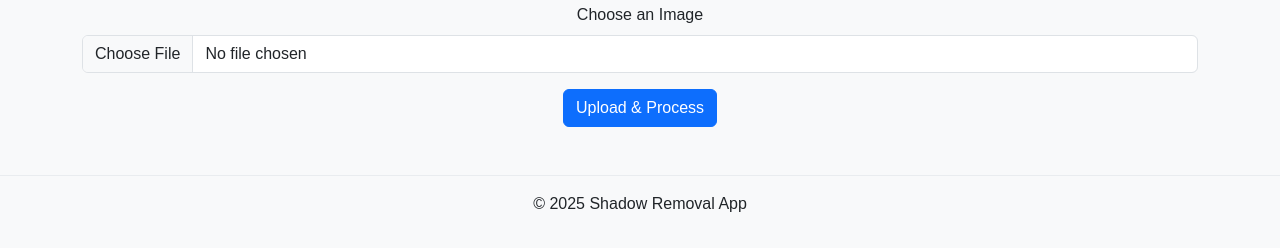
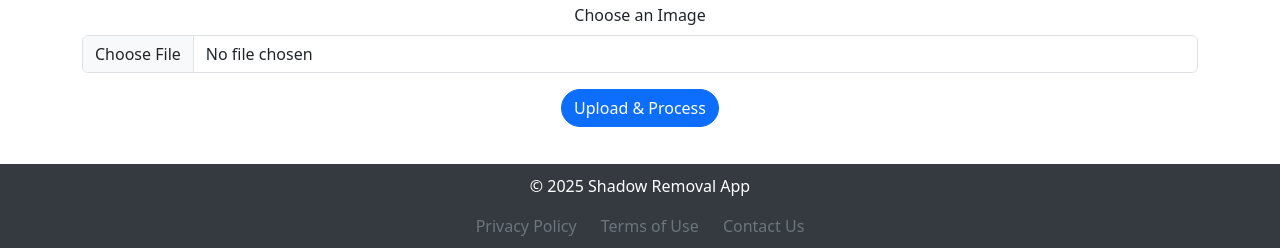
Before and after one commit to cepdnaclk/e20-co543-real-time-shadow-removal-from-images, a Python web app: template app/templates/index.html in a window 1280 px wide. Shown: the part 552-800 px from the top of the page. Run offline with Jinja, Linux system fonts and the light colour scheme; the template is opened without the code that fills it, so the values that code supplies are empty.

Commit message:
Improved button hover effects, image container styling, footer positioning, and navigation bar design

```diff
--- a/app/static/css/styles.css
+++ b/app/static/css/styles.css
@@ -1,26 +1,62 @@
-body {
-    font-family: Arial, sans-serif;
-    background-color: #f8f9fa;
+
+            html, body {
+                height: 100%;
+                margin: 0;
+                display: flex;
+                flex-direction: column;
+            }
+
+            .custom-navbar {
+                background: linear-gradient(45deg, #007bff, #6610f2);
+                color: white;
             }
 
             .navbar-brand {
-    font-weight: bold;
+                font-weight: 700;
+                color: white !important;
+            }
+
+            .btn-primary, .btn-success {
+                border-radius: 20px;
+            }
+
+            .btn-primary:hover, .btn-success:hover {
+                transform: scale(1.05);
+                transition: all 0.3s ease-in-out;
             }
 
             .img-container {
-    min-height: 250px;
-    display: flex;
-    align-items: center;
-    justify-content: center;
-    background-color: #ffffff;
+                background-color: #f8f9fa;
+                box-shadow: 0 4px 6px rgba(0, 0, 0, 0.1);
+                transition: transform 0.3s ease-in-out;
+
             }
 
-.img-container img {
-    max-height: 100%;
-    max-width: 100%;
+            .img-container:hover {
+                transform: scale(1.02);
             }
 
-footer {
-    background-color: #bebedd;
-    border-top: 1px solid #e9ecef;
+            .content {
+            flex: 1;
             }
+
+        .footer {
+
+            background-color: #343a40;
+            color: white;
+            text-align: center;
+            padding: 10px 0;
+            position: fixed;
+            bottom: 0;
+            width: 100%;
+}
+
+        .footer a {
+            color: #6c757d;
+            text-decoration: none;
+            margin: 0 10px;
+        }
+
+        .footer a:hover {
+            color: white;
+        }
--- a/app/templates/index.html
+++ b/app/templates/index.html
@@ -5,41 +5,47 @@
     <meta charset="UTF-8">
     <meta name="viewport" content="width=device-width, initial-scale=1.0">
     <title>Real-Time Shadow Removal</title>
-    <!-- Bootstrap CSS -->
     <link href="https://cdn.jsdelivr.net/npm/bootstrap@5.3.0-alpha3/dist/css/bootstrap.min.css" rel="stylesheet">
+    <link rel="stylesheet" href="https://fonts.googleapis.com/css2?family=Roboto:wght@400;500;700&display=swap">
     <link rel="stylesheet" href="/app/static/css/styles.css">
 
 </head>
 
 <body>
-    <nav class="navbar navbar-expand-lg navbar-light bg-light">
+    <nav class="navbar navbar-expand-lg custom-navbar">
         <div class="container">
-            <a class="navbar-brand" href="#">Real-Time Shadow Removal</a>
+            <a class="navbar-brand" href="#"><i class="bi bi-brightness-high"></i> Real-Time Shadow Removal</a>
         </div>
     </nav>
 
     <div class="container mt-5">
         <h1 class="text-center mb-4">Shadow Removal</h1>
 
+        {% if error_message %}
+        <div class="alert alert-danger text-center">
+            {{ error_message }}
+        </div>
+        {% endif %}
+
         <div class="row">
             <div class="col-md-6 text-center">
                 <h4>Before</h4>
-                <div class="img-container border p-2">
-                    {% if processed_image %}
-                    <img src="{{ url_for('static', filename='uploads/' + uploaded_image) }}" class="img-fluid" alt="Uploaded Image">
+                <div class="img-container border p-2 rounded">
+                    {% if uploaded_image %}
+                    <img src="{{ url_for('static', filename='uploads/' + uploaded_image) }}" class="img-fluid rounded" alt="Uploaded Image">
                     {% else %}
-                    <img src="{{ url_for('static', filename='images/placeholder.png') }}" class="img-fluid" alt="Placeholder Image">
+                    <img src="{{ url_for('static', filename='images/placeholder.png') }}" class="img-fluid rounded" alt="Placeholder Image">
                     {% endif %}
                 </div>
             </div>
 
             <div class="col-md-6 text-center">
                 <h4>After</h4>
-                <div class="img-container border p-2">
+                <div class="img-container border p-2 rounded">
                     {% if processed_image %}
-                    <img src="{{ processed_image }}" class="img-fluid" alt="Processed Image">
+                    <img src="{{ processed_image }}" class="img-fluid rounded" alt="Processed Image">
                     {% else %}
-                    <img src="{{ url_for('static', filename='images/placeholder.png') }}" class="img-fluid" alt="Placeholder Image">
+                    <img src="{{ url_for('static', filename='images/placeholder.png') }}" class="img-fluid rounded" alt="Placeholder Image">
                     {% endif %}
                 </div>
             </div>
@@ -60,12 +66,17 @@
         {% endif %}
     </div>
 
-    <!-- Footer -->
-    <footer class="mt-5 bg-light text-center py-3">
-        <p class="mb-0">© 2025 Shadow Removal App</p>
+    <footer class="footer">
+        <div class="container">
+            <p>© 2025 Shadow Removal App</p>
+            <div>
+                <a href="#">Privacy Policy</a>
+                <a href="#">Terms of Use</a>
+                <a href="#">Contact Us</a>
+            </div>
+        </div>
     </footer>
 
-    <!-- Bootstrap JS -->
     <script src="https://cdn.jsdelivr.net/npm/bootstrap@5.3.0-alpha3/dist/js/bootstrap.bundle.min.js"></script>
     <script src="{{ url_for('static', filename='js/scripts.js') }}"></script>
 </body>
```
Lines whose indentation alone changed are shown as unchanged.
